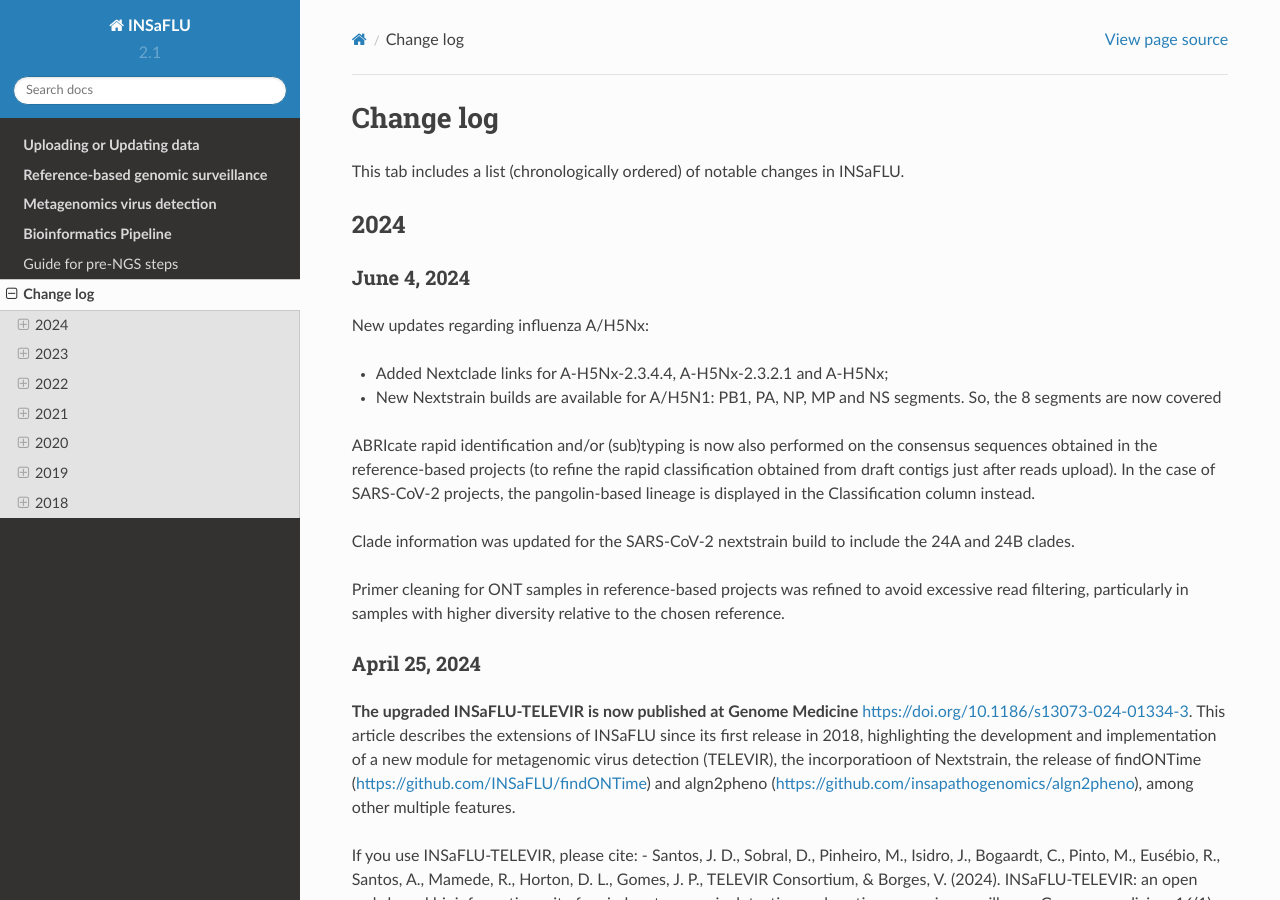
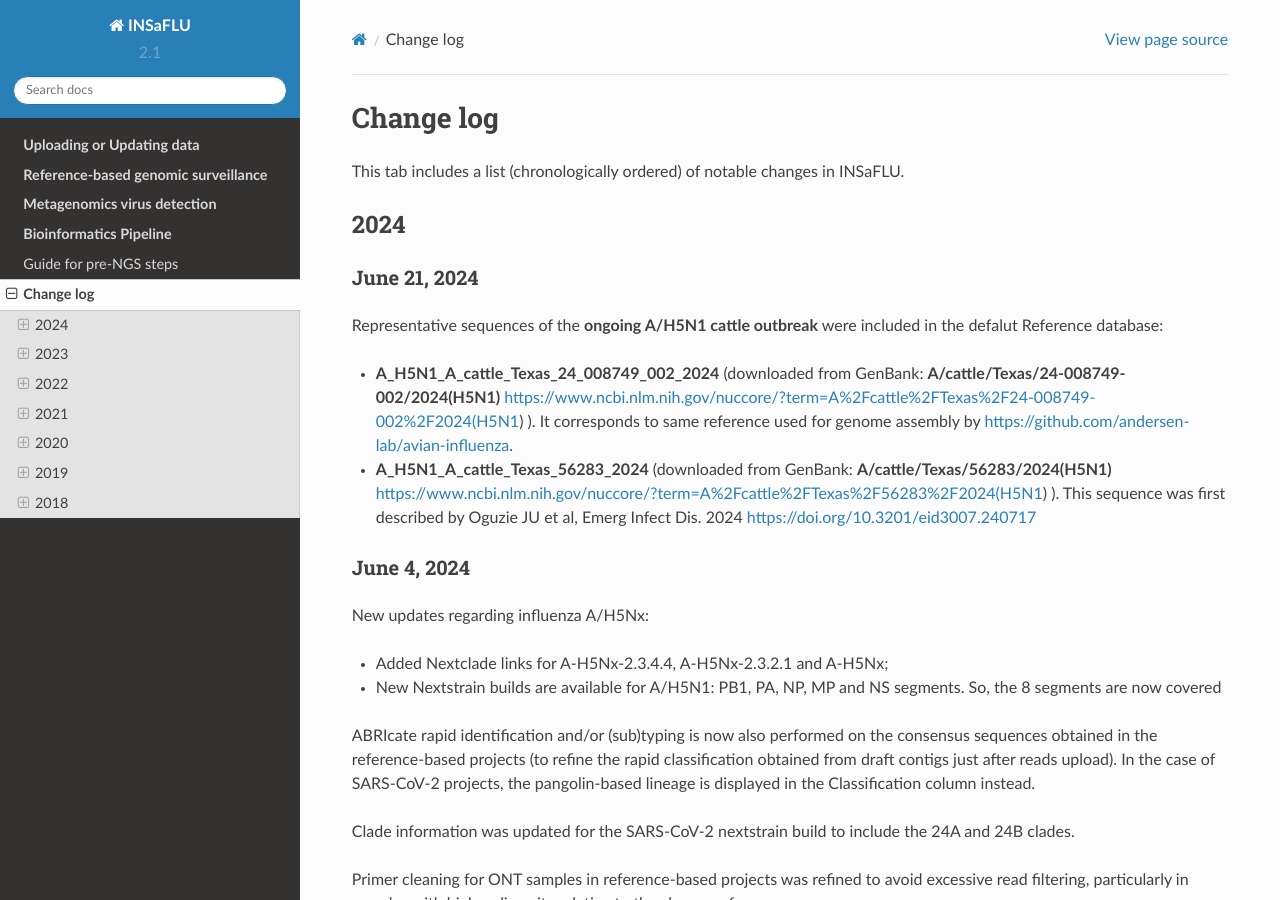
Before and after one commit to INSaFLU/insaflu_docs, a Sphinx documentation site: the page built from docs/change_log.rst, in a window 1280 px wide and 900 px high. Built offline with Sphinx 7.4.7 and the Read the Docs theme 2.0.0, drawn with Linux system fonts in a browser that asks for light colours; formulas are drawn with MathJax 3.

Commit message:
Add reference A/H5N1 cattle outbreak

```diff
--- a/docs/change_log.rst
+++ b/docs/change_log.rst
@@ -5,6 +5,15 @@
 
 2024
 -------
+
+June 21, 2024
+..........................
+
+Representative sequences of the **ongoing A/H5N1 cattle outbreak** were included in the defalut Reference database:
+
+- **A_H5N1_A_cattle_Texas_24_008749_002_2024** (downloaded from GenBank: **A/cattle/Texas/24-008749-002/2024(H5N1)** https://www.ncbi.nlm.nih.gov/nuccore/?term=A%2Fcattle%2FTexas%2F24-008749-002%2F2024(H5N1) ). It corresponds to same reference used for genome assembly by https://github.com/andersen-lab/avian-influenza.
+
+- **A_H5N1_A_cattle_Texas_56283_2024** (downloaded from GenBank: **A/cattle/Texas/56283/2024(H5N1)** https://www.ncbi.nlm.nih.gov/nuccore/?term=A%2Fcattle%2FTexas%2F56283%2F2024(H5N1) ). This sequence was first described by Oguzie JU et al, Emerg Infect Dis. 2024 https://doi.org/10.3201/eid3007.240717
 
 June 4, 2024
 ..........................
```
